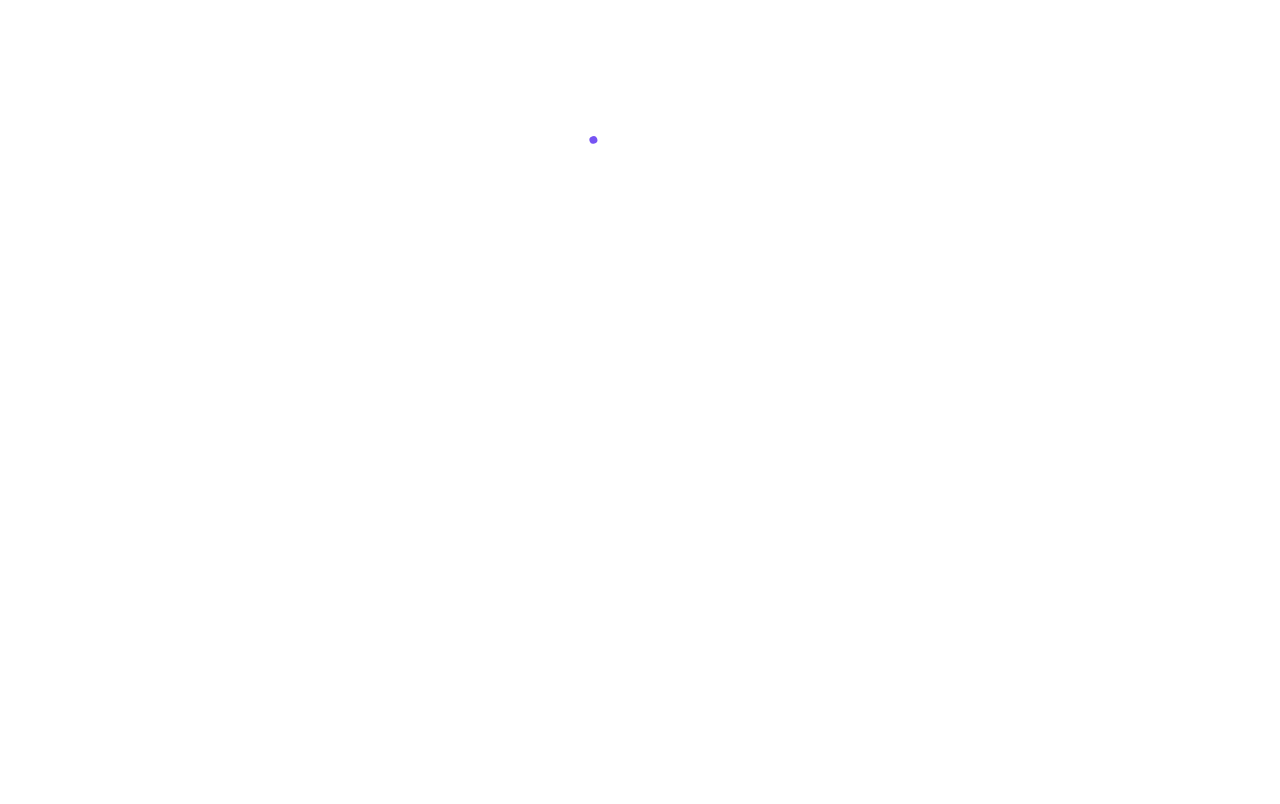
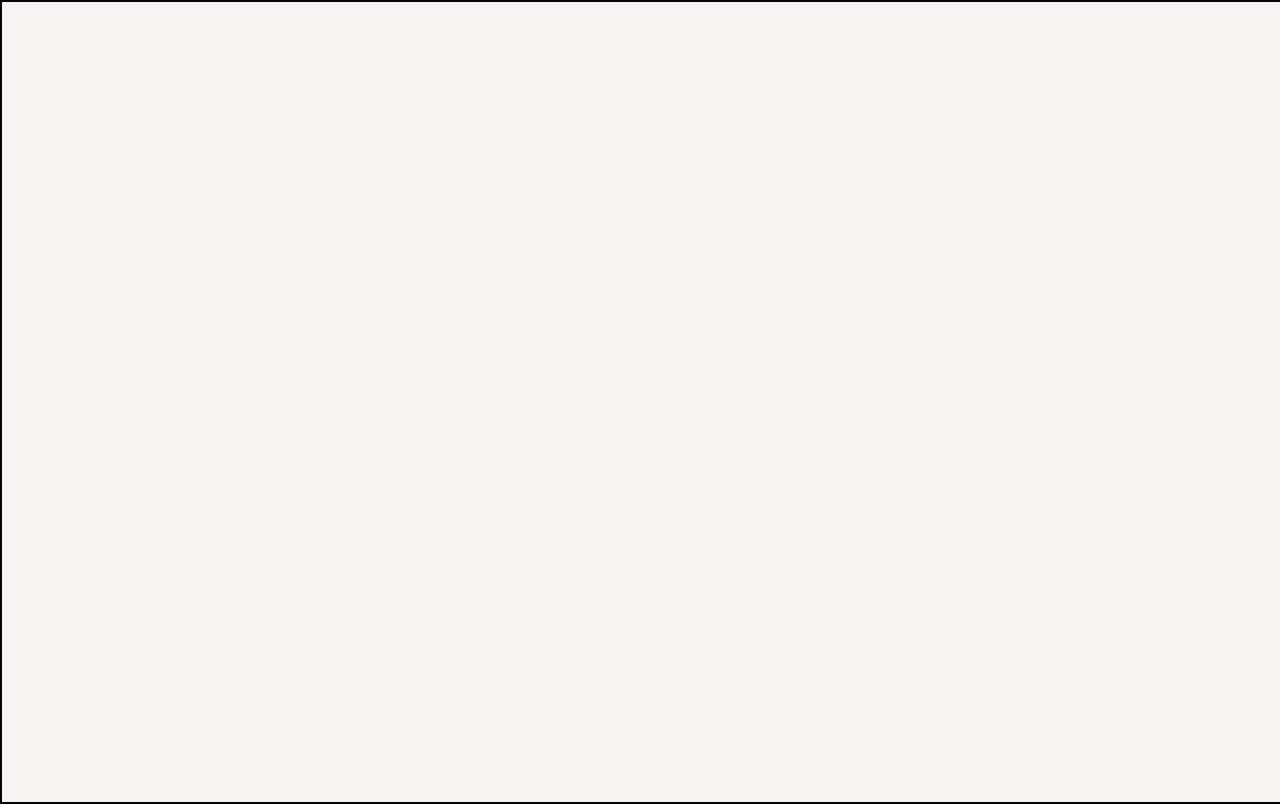
Before and after one commit to MBerry97/login-screen, a React (Create React App) app: page / in a window 1280 px wide. Built offline with nearby package versions, Linux system fonts and the light colour scheme; the HTML template or start-up script is replaced by a standard one.

Commit message:
created skeleton for loginBox component

```diff
--- a/src/App.css
+++ b/src/App.css
@@ -1,38 +1,9 @@
 .App {
   text-align: center;
-}
-
-.App-logo {
-  height: 40vmin;
-  pointer-events: none;
-}
-
-@media (prefers-reduced-motion: no-preference) {
-  .App-logo {
-    animation: App-logo-spin infinite 20s linear;
-  }
-}
-
-.App-header {
-  background-color: #282c34;
-  min-height: 100vh;
+  width: 100%;
+  height: 100vh;
+  border: 2px solid black;
   display: flex;
   flex-direction: column;
-  align-items: center;
   justify-content: center;
-  font-size: calc(10px + 2vmin);
-  color: white;
 }
-
-.App-link {
-  color: #61dafb;
-}
-
-@keyframes App-logo-spin {
-  from {
-    transform: rotate(0deg);
-  }
-  to {
-    transform: rotate(360deg);
-  }
-}
--- a/src/App.js
+++ b/src/App.js
@@ -1,11 +1,12 @@
 
 import './App.css';
-import LoadingAnim from './components/animations/LoadingAnim';
+
+import LoginBox from './components/loginBox/loginBox';
 
 const App = () => {
   return (
     <div className="App">
-      <LoadingAnim />
+      <LoginBox />
     </div>
   );
 }
--- /dev/null
+++ b/src/components/loginBox/loginBox.css
@@ -0,0 +1,6 @@
+.loginBox__container {
+  width: 100%;
+  height: 100vh;
+  margin: 0 auto;
+  background-color: rgb(247, 242, 242);
+}
--- /dev/null
+++ b/src/components/loginBox/loginBox.jsx
@@ -0,0 +1,12 @@
+import React from 'react';
+import './loginBox.css'
+
+const LoginBox = (props) => {
+  return (
+    <div className='loginBox__container'>
+
+    </div>
+  );
+}
+
+export default LoginBox;
```
Also changed, not shown: 1 other file (tests, documents, lock files or other folders).
